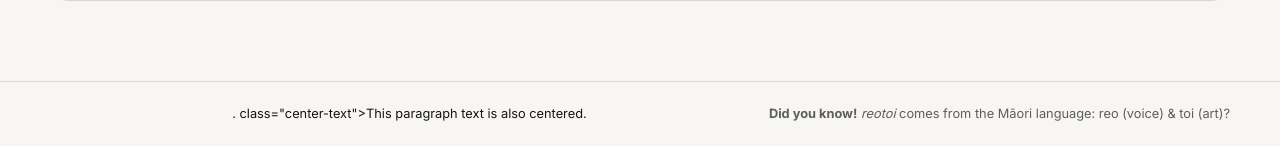
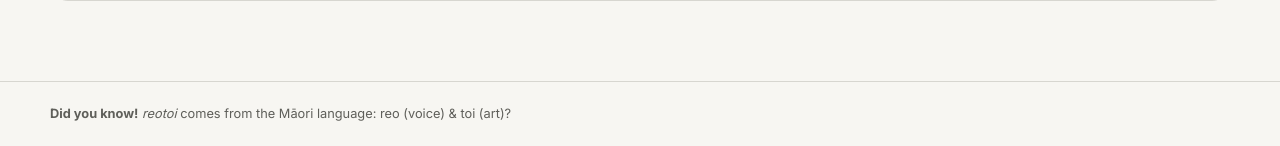
Before and after one commit to edimaudo/reotoi, a FastAPI app: page /create in a window 1280 px wide. Shown: the part 955-1101 px from the top of the page. Run offline with FastAPI, Linux system fonts and the light colour scheme.

Commit message:
Update base.html

```diff
--- a/templates/base.html
+++ b/templates/base.html
@@ -47,11 +47,7 @@
 
 <footer class="site-footer">
     <div class="site-footer__inner">
-        <b></b>.
-        class="center-text">This paragraph text is also centered.
-
         <p style="text-align: center;"><b>Did you know!</b> <i>reotoi</i> comes from the Māori language: reo (voice) & toi (art)?</p>
-
     </div>
 </footer>
 
```
